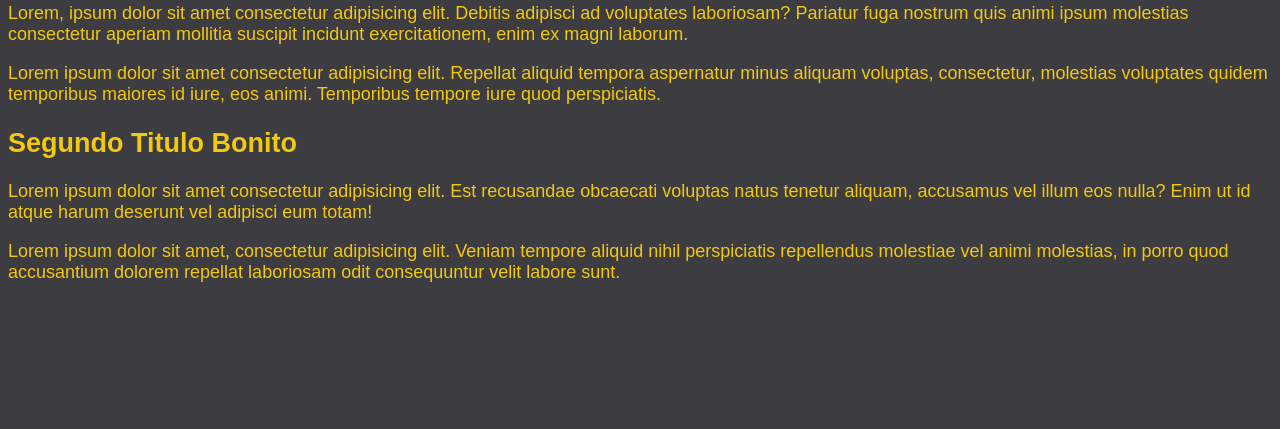
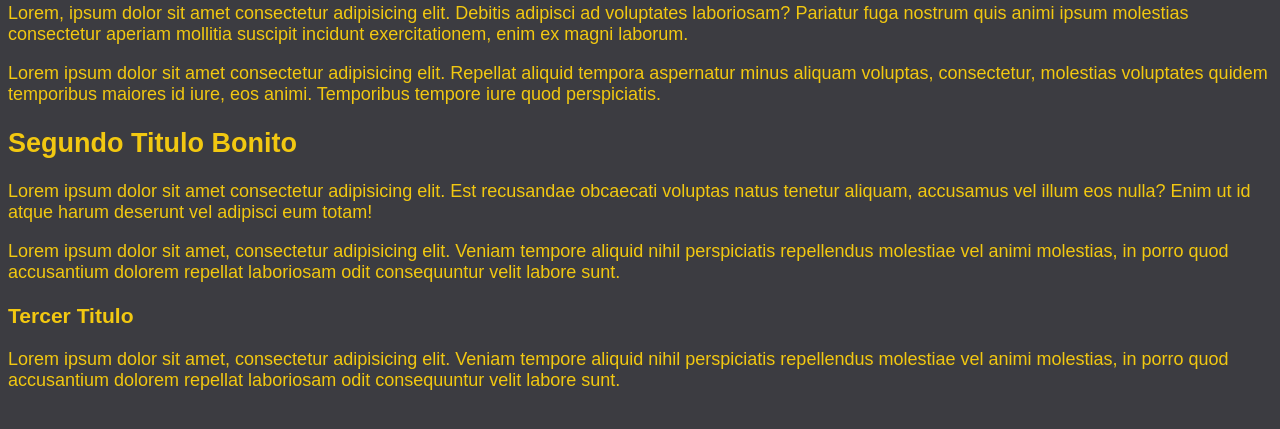
Before and after one commit to z4eddie/PageWeb, a plain HTML site: page index.html in a window 1280 px wide. Shown: the part 87-516 px from the top of the page. Drawn offline with Linux system fonts and the light colour scheme.

Commit message:
se agrego un tercer titulo y un parrafo

```diff
--- a/index.html
+++ b/index.html
@@ -14,5 +14,7 @@
     <h2>Segundo Titulo Bonito</h2>
     <p>Lorem ipsum dolor sit amet consectetur adipisicing elit. Est recusandae obcaecati voluptas natus tenetur aliquam, accusamus vel illum eos nulla? Enim ut id atque harum deserunt vel adipisci eum totam!</p>
     <p>Lorem ipsum dolor sit amet, consectetur adipisicing elit. Veniam tempore aliquid nihil perspiciatis repellendus molestiae vel animi molestias, in porro quod accusantium dolorem repellat laboriosam odit consequuntur velit labore sunt.</p>
+    <h3>Tercer Titulo</h3>
+    <p>Lorem ipsum dolor sit amet, consectetur adipisicing elit. Veniam tempore aliquid nihil perspiciatis repellendus molestiae vel animi molestias, in porro quod accusantium dolorem repellat laboriosam odit consequuntur velit labore sunt.</p>
 </body>
 </html>
```
